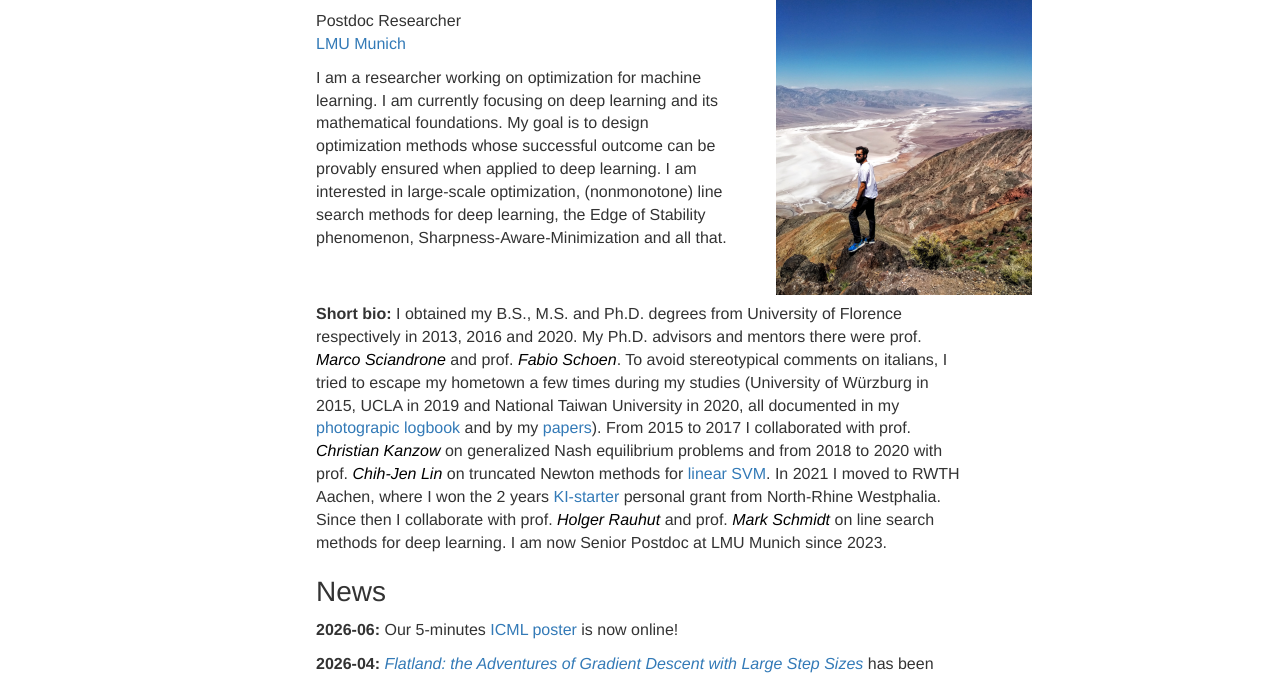
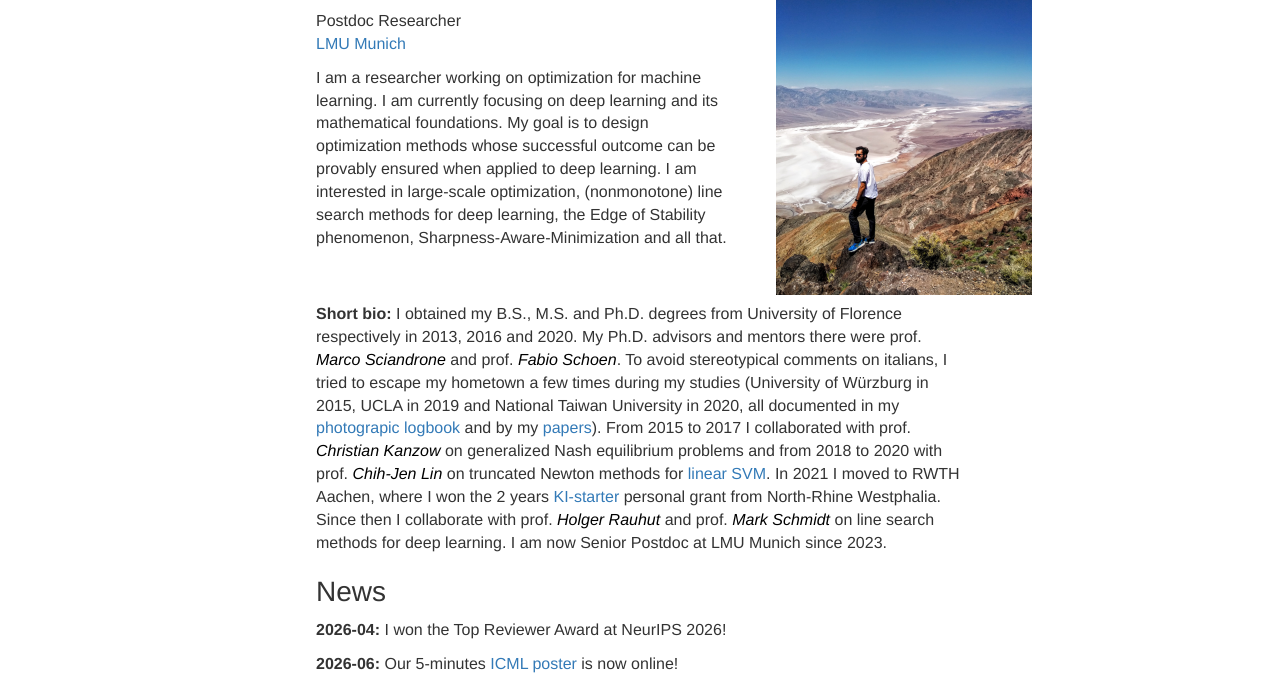
Before and after one commit to leonardogalli91/leonardogalli91.github.io, a plain HTML site: page index.html in a window 1280 px wide. Shown: the part 121-799 px from the top of the page. Drawn offline with nearby package versions, Linux system fonts and the light colour scheme.

Commit message:
Added Top reviewer award

```diff
--- a/index.html
+++ b/index.html
@@ -93,8 +93,12 @@ From 2015 to 2017 I collaborated with prof. <i><a href="https://www.mathematik.u
 problems and from 2018 to 2020 with prof. <i><a href="https://www.csie.ntu.edu.tw/~cjlin/" style = "color: black">Chih-Jen Lin</a></i> on truncated Newton methods for <a href="https://www.csie.ntu.edu.tw/~cjlin/liblinear/">linear SVM</a>.
 In 2021 I moved to RWTH Aachen, where I won the 2 years <a href="https://www.ptj.de/ki-starter"> KI-starter</a> personal grant from North-Rhine Westphalia. Since then I collaborate with prof. <i><a href="https://www.math.lmu.de/mip/en/members/contact-page/holger-rauhut-06454077.html" style = "color: black">Holger Rauhut</a></i> and prof. <i><a href="https://www.cs.ubc.ca/~schmidtm/" style = "color: black">Mark Schmidt</a></i> on line search methods for deep learning.
 I am now Senior Postdoc at LMU Munich since 2023.
+<!-- I obtained my B.S., M.S. and Ph.D. degrees from University of Florence respectively in 2013, 2016 and 2020. Thanks to this beautiful job of ours, I have lived in various places during my studies, from the Far West to the Far East, to land right back where it all started. In 2017, during my Erasmus in Germany, I decided to follow an academic path
+
+In this time, thanks to an outstanding collaboration with  -->
 </p>
 <h3>News</h3>
+<p><strong>2026-04:</strong> I won the Top Reviewer Award at NeurIPS 2026!</p>
 <p><strong>2026-06:</strong> Our 5-minutes <a href="https://recorder-v3.slideslive.com/#/share?share=111309&s=51496d74-1a85-43eb-8507-67827ec46966">ICML poster</a> is now online!</p>
 <p><strong>2026-04:</strong> <a href="https://arxiv.org/pdf/2606.06722"> <i>Flatland: the Adventures of Gradient Descent with Large Step Sizes</i></a> has been accepted at ICML 2026!</p>
 <p><strong>2026-04:</strong> I won the Golden Medal as Reviewer of ICML 2026!</p>
```
